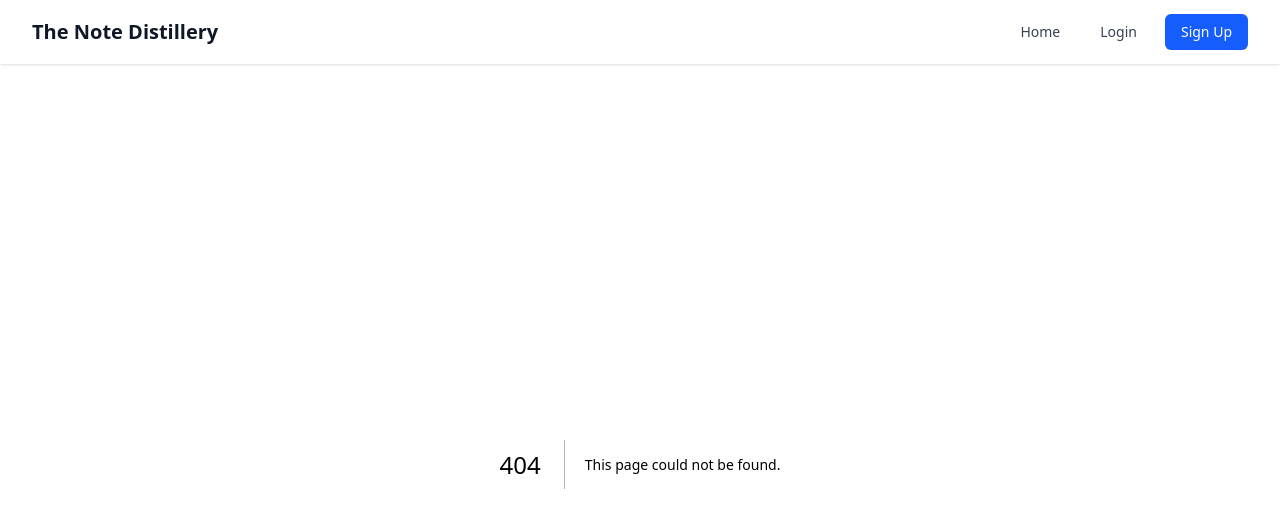
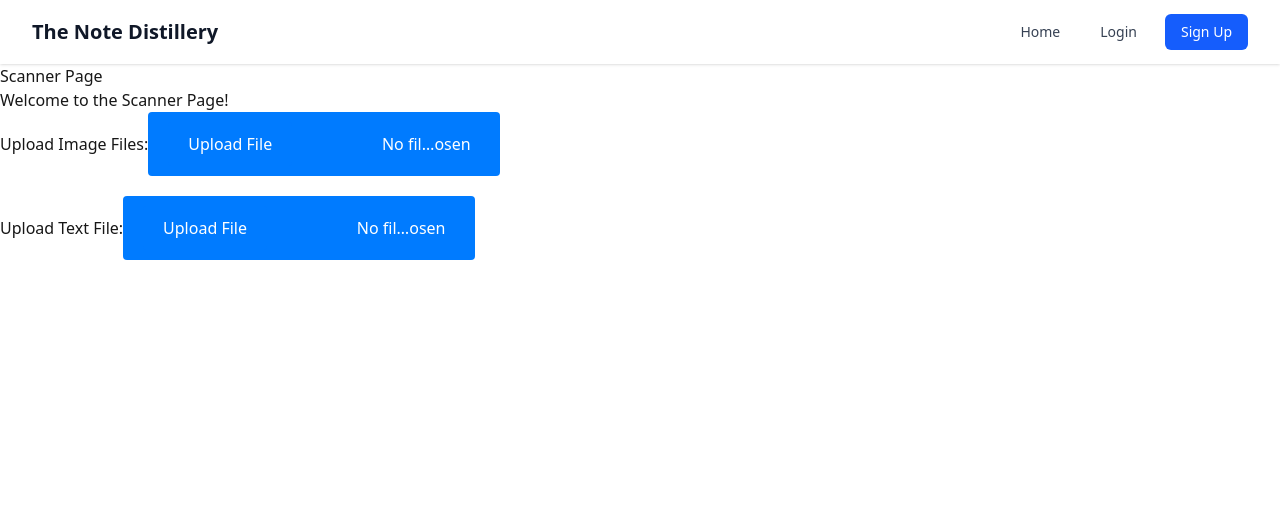
Before and after one commit to ThisisJackRyan/The-Note-Distillery, a Next.js app: page /input in a window 1280 px wide. Before the commit this address had no page. Shown: the top 528 px of the page. Built offline with nearby package versions, Linux system fonts and the light colour scheme.

Commit message:
Re-worked file system

```diff
--- /dev/null
+++ b/src/app/input/page.js
@@ -0,0 +1,81 @@
+"use client";
+
+import { textFromImage } from "./calls";
+
+export default function ScannerPage() {
+    const handleFileChange = (event) => {
+        const file = event.target.files[0];
+        if (file) {
+            try {
+              console.log("Processing Image")
+              textFromImage(file)
+            } catch(err) {
+              console.log(err)
+            }
+        } else {
+            console.log('No files selected');
+        }
+    };
+
+    return (
+        <div>
+            <h1>Scanner Page</h1>
+            <p>Welcome to the Scanner Page!</p>
+
+            <div className="file-upload">
+                <label>
+                    Upload Image Files:
+                    <input
+                        type="file"
+                        className="fileInput"
+                        onChange={handleFileChange}
+                        accept=".jpg,.jpeg,.png,.pdf"
+                    />
+                </label>
+            </div>
+
+            <div className="file-upload">
+                <label>
+                    Upload Text File:
+                    <input
+                        type="file"
+                        className="fileInput"
+                        onChange={handleFileChange}
+                        accept=".txt"
+                    />
+                </label>
+            </div>
+
+            <style jsx>{`
+                .file-upload {
+                    margin-bottom: 20px;
+                }
+                .fileInput {
+                    display: inline-block;
+                    padding: 10px 20px;
+                    font-size: 16px;
+                    color: white;
+                    background-color: #007bff;
+                    border: none;
+                    border-radius: 4px;
+                    cursor: pointer;
+                }
+                .fileInput::-webkit-file-upload-button {
+                    visibility: hidden;
+                }
+                .fileInput::before {
+                    content: 'Upload File';
+                    display: inline-block;
+                    background-color: #007bff;
+                    color: white;
+                    padding: 10px 20px;
+                    border-radius: 4px;
+                    cursor: pointer;
+                }
+                .fileInput:hover::before {
+                    background-color: #0056b3;
+                }
+            `}</style>
+        </div>
+    );
+}
```
